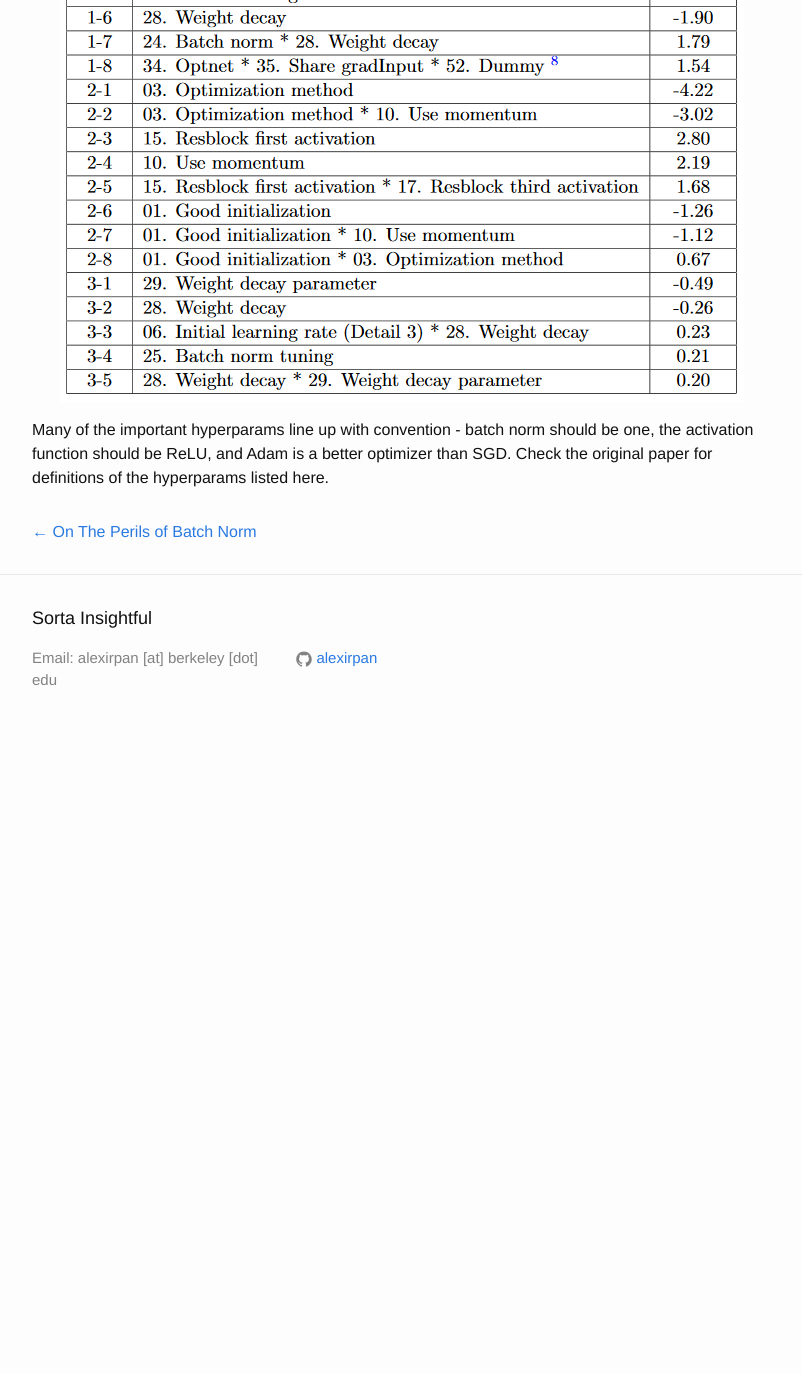
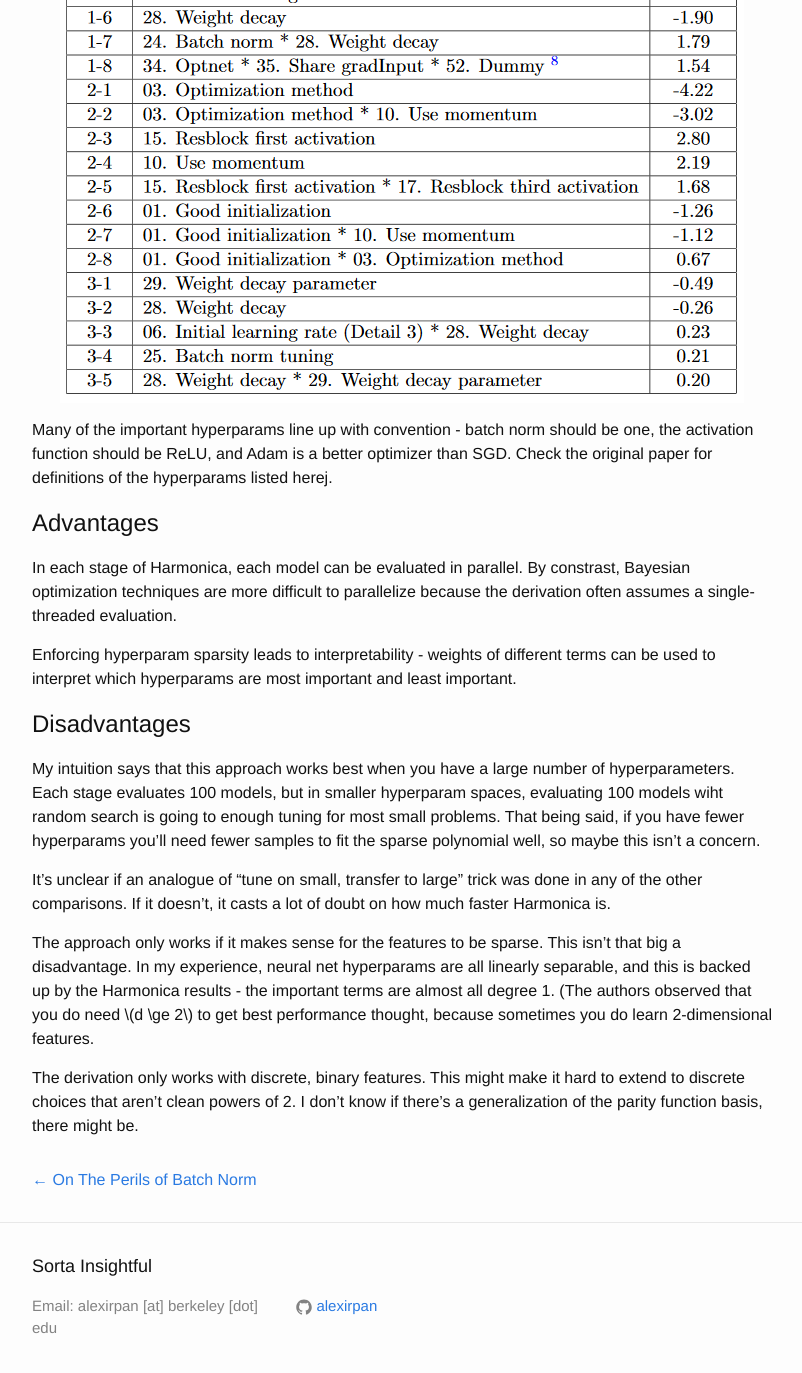
Before and after one commit to alexirpan/alexirpan.github.io, a Jekyll site: the page built from _posts/2017-06-18-hyperparam-spectral.markdown, in a window 1280 px wide and 1400 px high, scrolled down 8014 px. Shown: the top 1373 px of the window, without its empty margins (238-1040 px from the left). Built offline with Jekyll 4.4.1, drawn with Linux system fonts in a browser that asks for light colours; nearby versions of some CDN libraries; before the commit the page ends 8766 px from its top, so only the background shows below that.

Commit message:
Adding final section

```diff
--- a/_posts/2017-06-18-hyperparam-spectral.markdown
+++ b/_posts/2017-06-18-hyperparam-spectral.markdown
@@ -397,4 +397,39 @@ experiment, where sparsity $$s = 8$$ for the first 2 stages and $$s = 5$$ for th
 
 Many of the important hyperparams line up with convention - batch norm should be
 one, the activation function should be ReLU, and Adam is a better optimizer than
-SGD. Check the original paper for definitions of the hyperparams listed here.
+SGD. Check the original paper for definitions of the hyperparams listed herej.
+
+
+Advantages
+==============================================================================
+
+In each stage of Harmonica, each model can be evaluated in parallel. By
+constrast, Bayesian optimization techniques are more difficult to parallelize
+because the derivation often assumes a single-threaded evaluation.
+
+Enforcing hyperparam sparsity leads to interpretability - weights of different
+terms can be used to interpret which hyperparams are most important and least
+important.
+
+Disadvantages
+==============================================================================
+
+My intuition says that this approach works best when you have a large number of
+hyperparameters. Each stage evaluates 100 models, but in smaller hyperparam spaces,
+evaluating 100 models wiht random search is going to enough tuning for most
+small problems. That being said, if you have fewer hyperparams you'll need fewer
+samples to fit the sparse polynomial well, so maybe this isn't a concern.
+
+It's unclear if an analogue of "tune on small, transfer to large" trick was
+done in any of the other comparisons. If it doesn't, it casts a lot of doubt on
+how much faster Harmonica is.
+
+The approach only works if it makes sense for the features to be sparse. This
+isn't that big a disadvantage. In my experience, neural net hyperparams are all
+linearly separable, and this is backed up by the Harmonica results - the important
+terms are almost all degree 1. (The authors observed that you do need $$d \ge 2$$
+to get best performance thought, because sometimes you do learn 2-dimensional features.
+
+The derivation only works with discrete, binary features. This might make it
+hard to extend to discrete choices that aren't clean powers of 2. I don't know
+if there's a generalization of the parity function basis, there might be.
```
